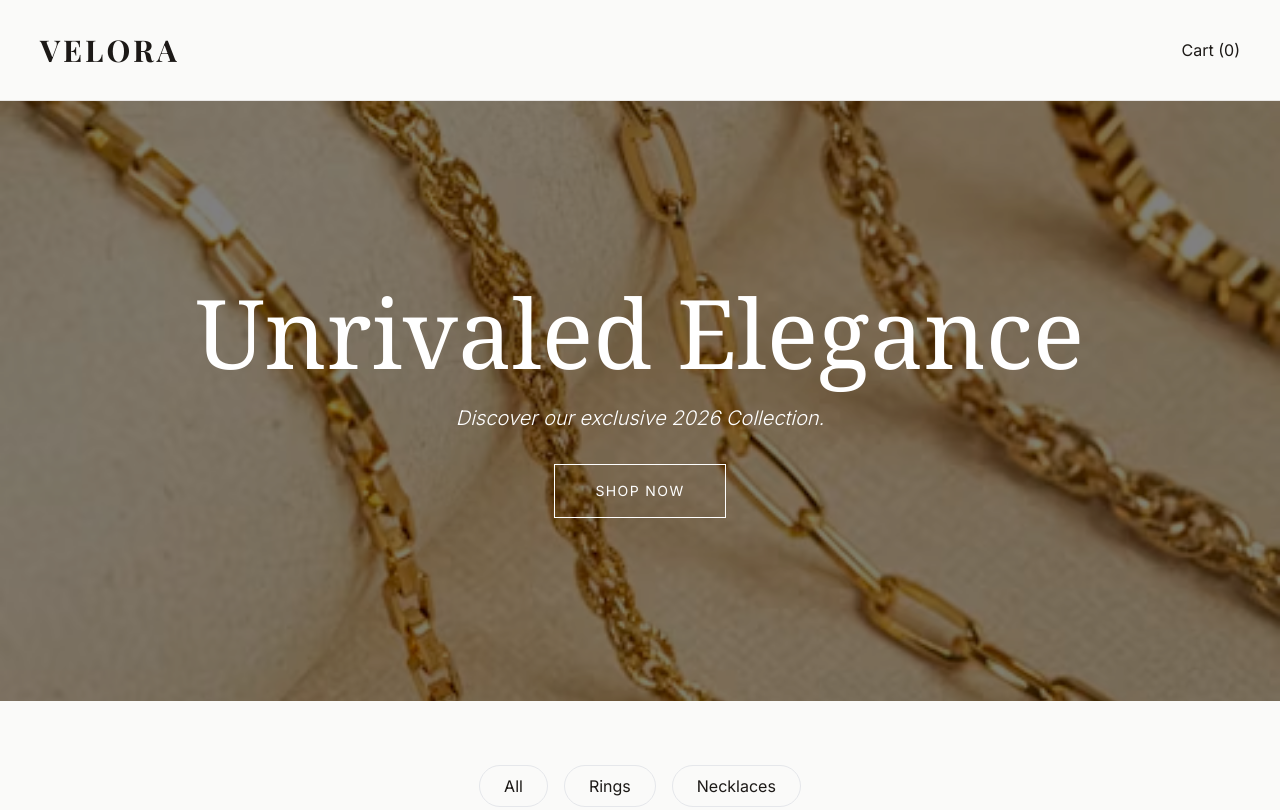
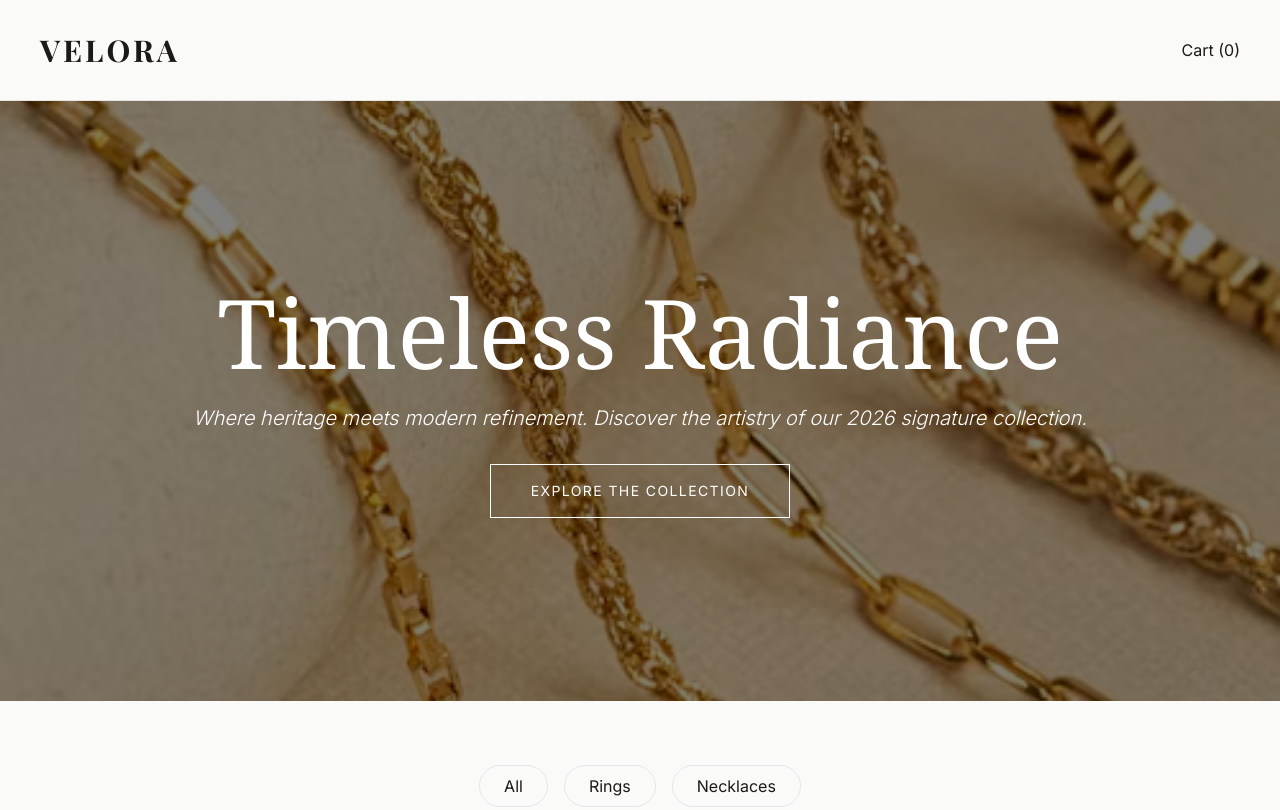
Before and after one commit to fatima-dev23/velora-jewellery-deployment-demo, a plain HTML site: page index.html in a window 1280 px wide. Shown: the top 810 px of the page. Drawn offline with nearby package versions, Linux system fonts and the light colour scheme.

Commit message:
Building V2

```diff
--- a/index.html
+++ b/index.html
@@ -30,11 +30,11 @@
              alt="Luxury Jewellery Showcase">
 
         <div class="relative text-center text-white p-6 z-10">
-            <h2 class="text-6xl md:text-8xl mb-6 font-serif">Unrivaled Elegance</h2>
-            <p class="text-xl mb-8 font-light italic">Discover our exclusive 2026 Collection.</p>
+            <h2 class="text-6xl md:text-8xl mb-6 font-serif">Timeless Radiance</h2>
+            <p class="text-xl mb-8 font-light italic">Where heritage meets modern refinement. Discover the artistry of our 2026 signature collection.</p>
             <button onclick="document.getElementById('shop').scrollIntoView({behavior:'smooth'})"
                     class="border border-white px-10 py-4 hover:bg-white hover:text-stone-900 transition uppercase tracking-widest text-sm">
-                Shop Now
+                Explore the Collection
             </button>
         </div>
     </header>
```
